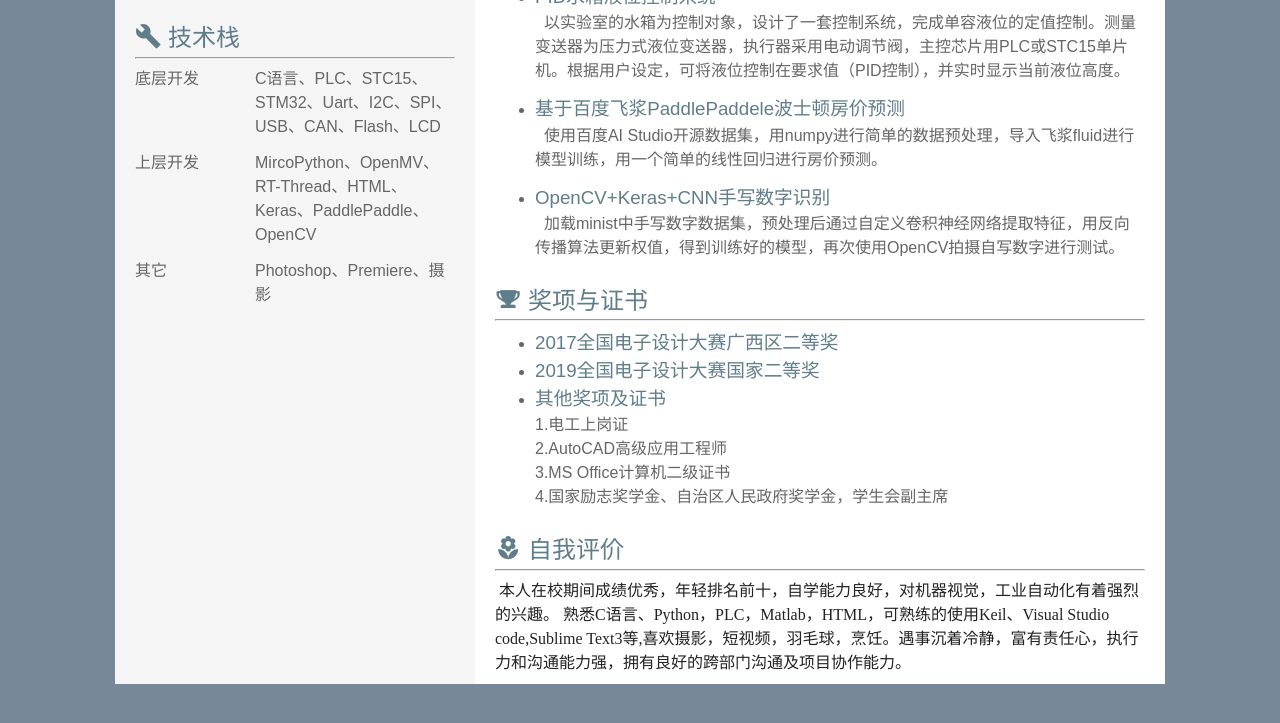
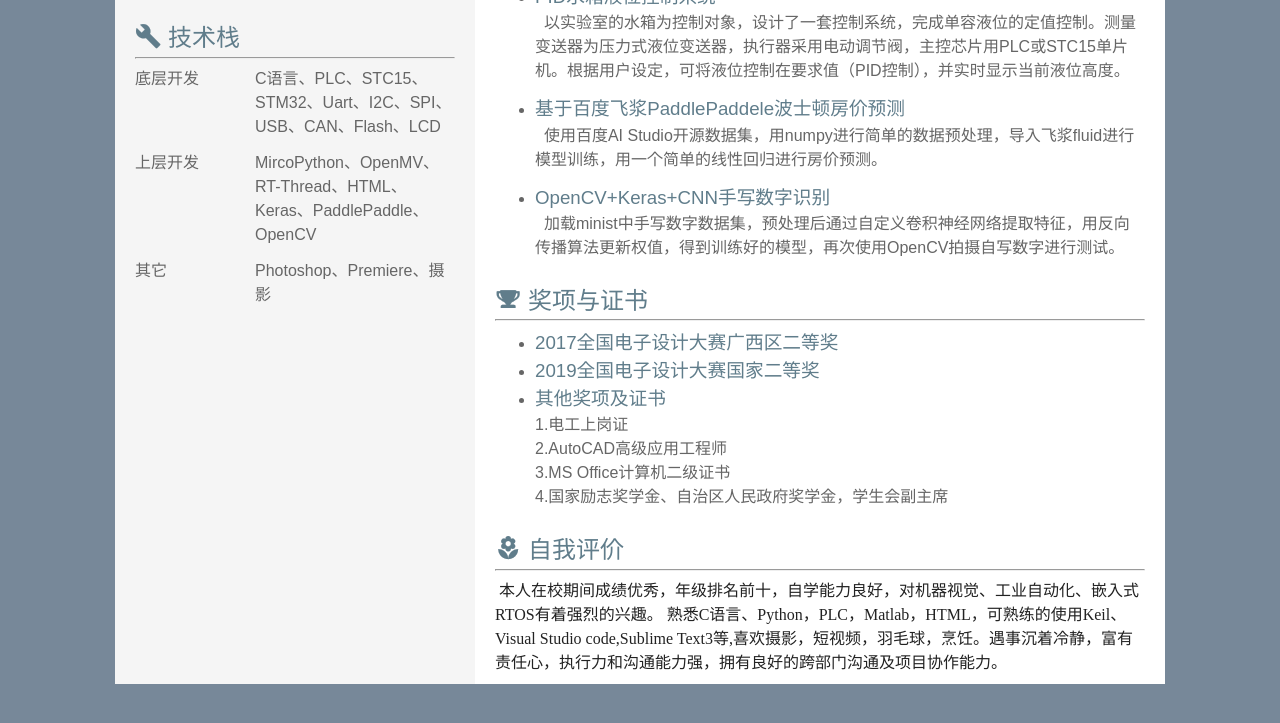
Before and after one commit to MerlinQueen/Resume, a plain HTML site: page index.html in a window 1280 px wide. Shown: the part 866-1589 px from the top of the page. Drawn offline with Linux system fonts and the light colour scheme.

Commit message:
Update index.html

```diff
--- a/index.html
+++ b/index.html
@@ -216,7 +216,7 @@
                 <h2 class="info-header"><i class="iconfont icon-flower"></i> <span class="info-title" contenteditable="false">自我评价</span><span class="unit-remove" style="visibility: hidden;"><i class="iconfont icon-delete"></i></span><span class="unit-remove" style="visibility: hidden;"><i class="iconfont icon-delete"></i></span><span class="unit-remove" style="visibility: hidden;"><i class="iconfont icon-delete"></i></span></h2>
                 <hr>
                 <p contenteditable="false">
-                	<span style="color: rgb(34, 34, 34); font-family: 宋体; display: inline !important;">&nbsp;本人在校期间成绩优秀，年轻排名前十，自学能力良好，对机器视觉，工业自动化有着强烈的兴趣。 熟悉C语言、Python，PLC，Matlab，HTML，可熟练的使用Keil、Visual Studio code,Sublime Text3等,</span><span style="color: rgb(34, 34, 34); font-family: 宋体; display: inline !important;">喜欢摄影，短视频，羽毛球，烹饪。遇事沉着冷静，富有责任心，执行力和沟通能力强，拥有良好的跨部门沟通及项目协作能力。</span></p><p class="MsoNormal" contenteditable="false"><br></p>
+                	<span style="color: rgb(34, 34, 34); font-family: 宋体; display: inline !important;">&nbsp;本人在校期间成绩优秀，年级排名前十，自学能力良好，对机器视觉、工业自动化、嵌入式RTOS有着强烈的兴趣。 熟悉C语言、Python，PLC，Matlab，HTML，可熟练的使用Keil、Visual Studio code,Sublime Text3等,</span><span style="color: rgb(34, 34, 34); font-family: 宋体; display: inline !important;">喜欢摄影，短视频，羽毛球，烹饪。遇事沉着冷静，富有责任心，执行力和沟通能力强，拥有良好的跨部门沟通及项目协作能力。</span></p><p class="MsoNormal" contenteditable="false"><br></p>
 
 <!-- <p class="MsoNormal"><span style="font-family: 宋体; color: rgb(34, 34, 34); background-image: initial; background-position: initial; background-size: initial; background-repeat: initial; background-attachment: initial; background-origin: initial; background-clip: initial;">学习能力和团队协作能力强，参加了全国电子设计大赛设计了智能泊车系统并荣获广西区二等奖，参与协助工程师研发潜水手电筒，并获得了德国红点设计奖。</span><span lang="EN-US" style="font-family: Simsun, serif; color: rgb(34, 34, 34); background-image: initial; background-position: initial; background-size: initial; background-repeat: initial; background-attachment: initial; background-origin: initial; background-clip: initial;"><o:p></o:p></span></p></p> -->
             </div>
```
